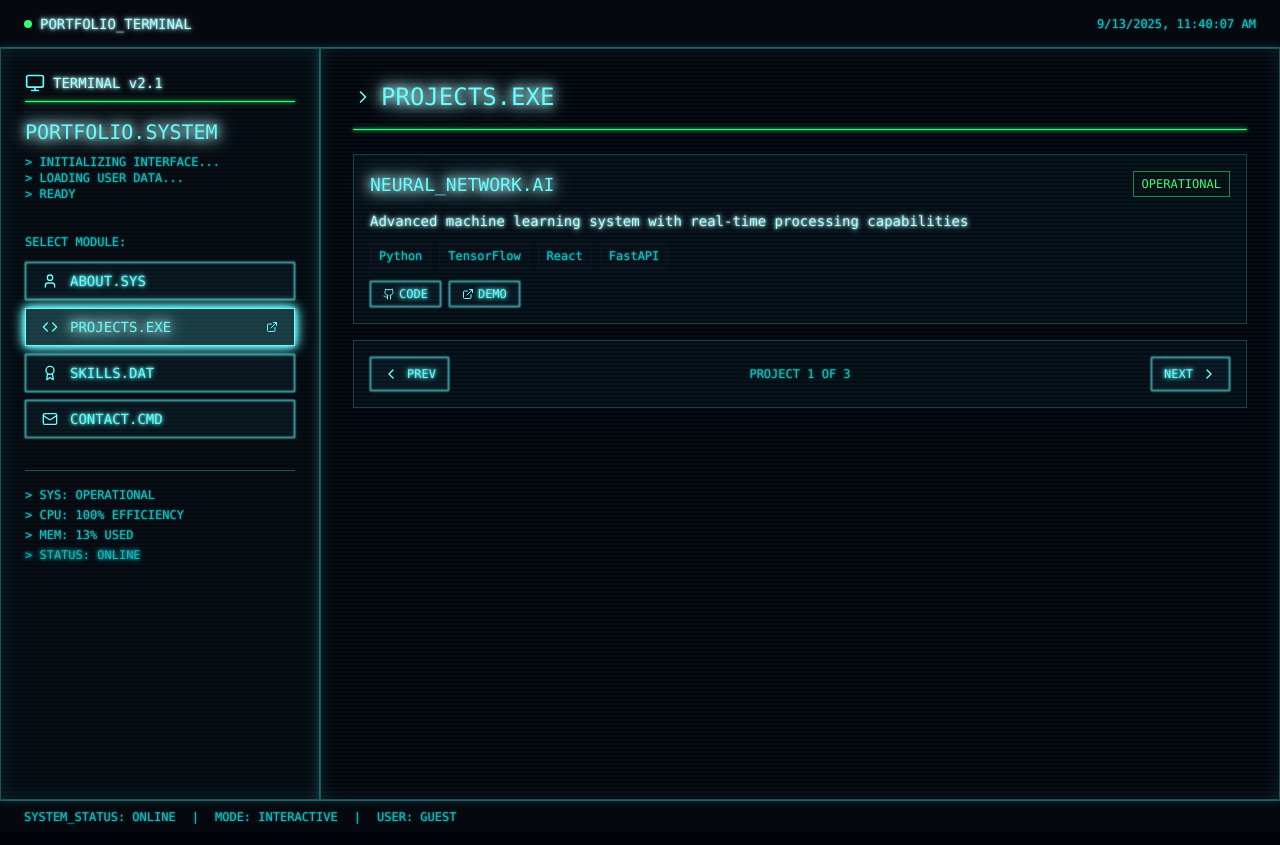
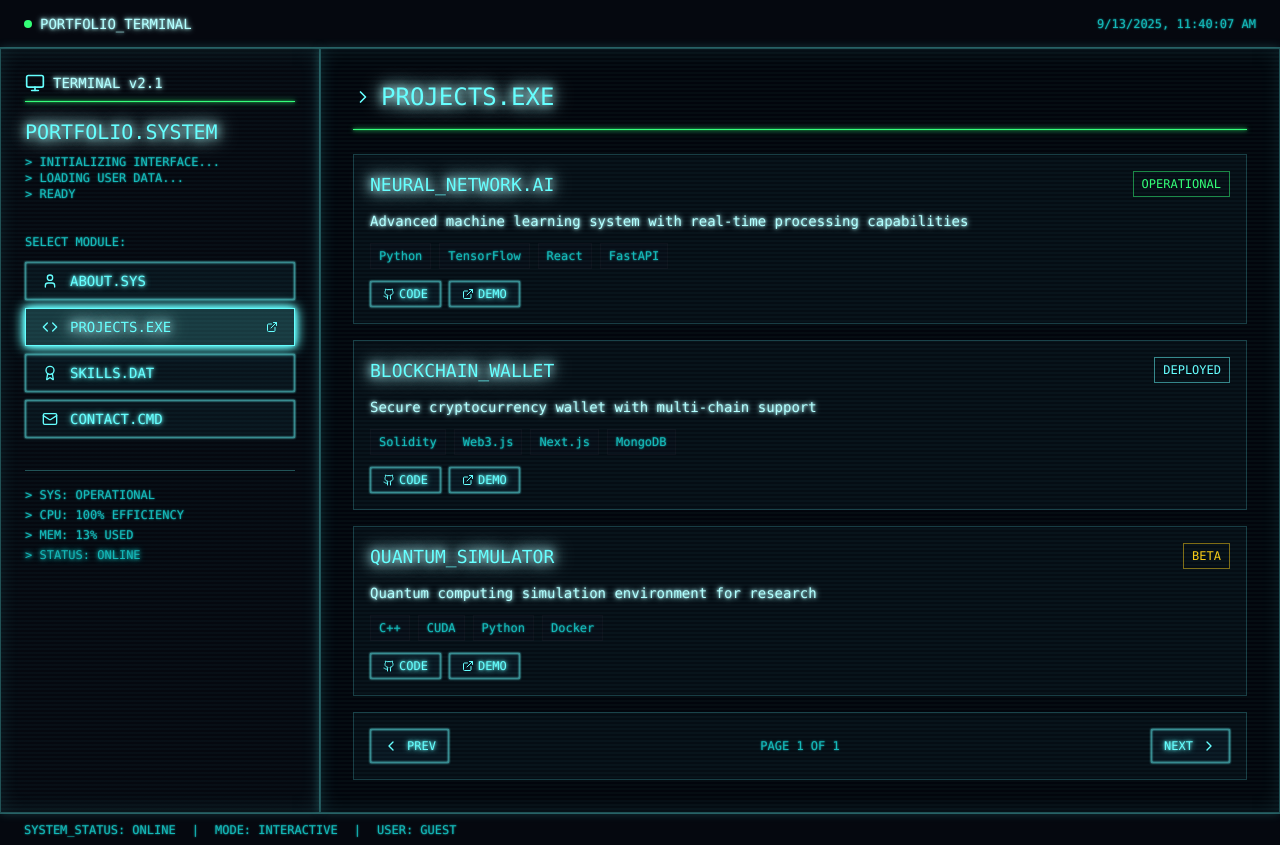
Before and after one commit to sukarxn/sukaran, a React (Vite) app: page / in a window 1280 px wide. Both pictures are taken after a click on the button "PROJECTS.EXE". Built offline with nearby package versions, Linux system fonts and the light colour scheme; the HTML template or start-up script is replaced by a standard one.

Commit message:
Update project display

```diff
--- a/src/components/VFDContent.tsx
+++ b/src/components/VFDContent.tsx
@@ -34,14 +34,21 @@ const skills = [
 ];
 
 export default function VFDContent({ activeSection }: VFDContentProps) {
-  const [currentProjectIndex, setCurrentProjectIndex] = useState(0);
+  const [currentPage, setCurrentPage] = useState(0);
+  const projectsPerPage = 3;
+  const totalPages = Math.ceil(projects.length / projectsPerPage);
 
-  const nextProject = () => {
-    setCurrentProjectIndex((prev) => (prev + 1) % projects.length);
+  const nextPage = () => {
+    setCurrentPage((prev) => (prev + 1) % totalPages);
   };
 
-  const prevProject = () => {
-    setCurrentProjectIndex((prev) => (prev - 1 + projects.length) % projects.length);
+  const prevPage = () => {
+    setCurrentPage((prev) => (prev - 1 + totalPages) % totalPages);
+  };
+
+  const getCurrentProjects = () => {
+    const start = currentPage * projectsPerPage;
+    return projects.slice(start, start + projectsPerPage);
   };
   const renderAbout = () => (
     <div className="space-y-6">
@@ -87,7 +94,7 @@ export default function VFDContent({ activeSection }: VFDContentProps) {
   );
 
   const renderProjects = () => {
-    const currentProject = projects[currentProjectIndex];
+    const currentProjects = getCurrentProjects();
 
     return (
       <div className="space-y-6">
@@ -100,20 +107,21 @@ export default function VFDContent({ activeSection }: VFDContentProps) {
         </div>
 
         <div className="space-y-4">
-          <div className="bg-secondary/20 border border-primary/20 p-4 hover:border-primary/40 transition-all">
+          {currentProjects.map((project, index) => (
+            <div key={currentPage * projectsPerPage + index} className="bg-secondary/20 border border-primary/20 p-4 hover:border-primary/40 transition-all">
               <div className="flex items-start justify-between mb-3">
-              <h3 className="vfd-text-bright font-mono text-lg">{currentProject.title}</h3>
+                <h3 className="vfd-text-bright font-mono text-lg">{project.title}</h3>
                 <span className={`text-xs px-2 py-1 border font-mono ${
-                currentProject.status === 'OPERATIONAL' ? 'text-accent border-accent/50' :
-                currentProject.status === 'DEPLOYED' ? 'text-primary border-primary/50' :
+                  project.status === 'OPERATIONAL' ? 'text-accent border-accent/50' :
+                  project.status === 'DEPLOYED' ? 'text-primary border-primary/50' :
                   'text-yellow-400 border-yellow-400/50'
                 }`}>
-                {currentProject.status}
+                  {project.status}
                 </span>
               </div>
-            <p className="vfd-text text-sm mb-3">{currentProject.description}</p>
+              <p className="vfd-text text-sm mb-3">{project.description}</p>
               <div className="flex flex-wrap gap-2 mb-3">
-              {currentProject.tech.map((tech) => (
+                {project.tech.map((tech) => (
                   <span key={tech} className="vfd-text-dim text-xs px-2 py-1 bg-muted/30 border border-muted font-mono">
                     {tech}
                   </span>
@@ -130,24 +138,27 @@ export default function VFDContent({ activeSection }: VFDContentProps) {
                 </button>
               </div>
             </div>
+          ))}
 
           {/* Navigation */}
           <div className="flex items-center justify-between p-4 bg-secondary/20 border border-primary/20">
             <button
-              onClick={prevProject}
+              onClick={prevPage}
               className="vfd-button text-xs px-3 py-2 flex items-center gap-2"
+              disabled={totalPages <= 1}
             >
               <ChevronLeft className="w-4 h-4" />
               PREV
             </button>
 
             <div className="vfd-text-dim text-xs font-mono">
-              PROJECT {currentProjectIndex + 1} OF {projects.length}
+              PAGE {currentPage + 1} OF {totalPages}
             </div>
 
             <button
-              onClick={nextProject}
+              onClick={nextPage}
               className="vfd-button text-xs px-3 py-2 flex items-center gap-2"
+              disabled={totalPages <= 1}
             >
               NEXT
               <ChevronRight className="w-4 h-4" />
```
Lines whose indentation alone changed are shown as unchanged.
